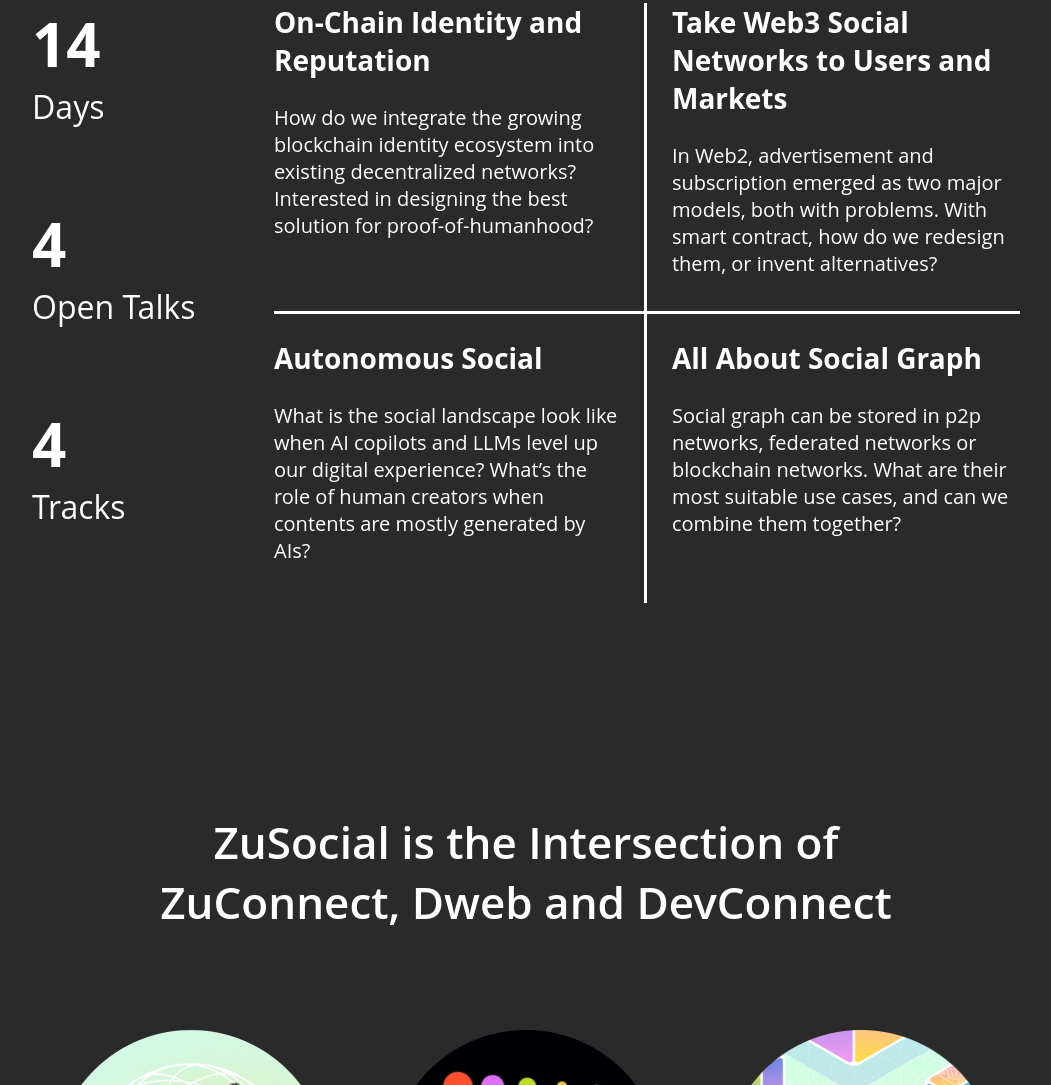
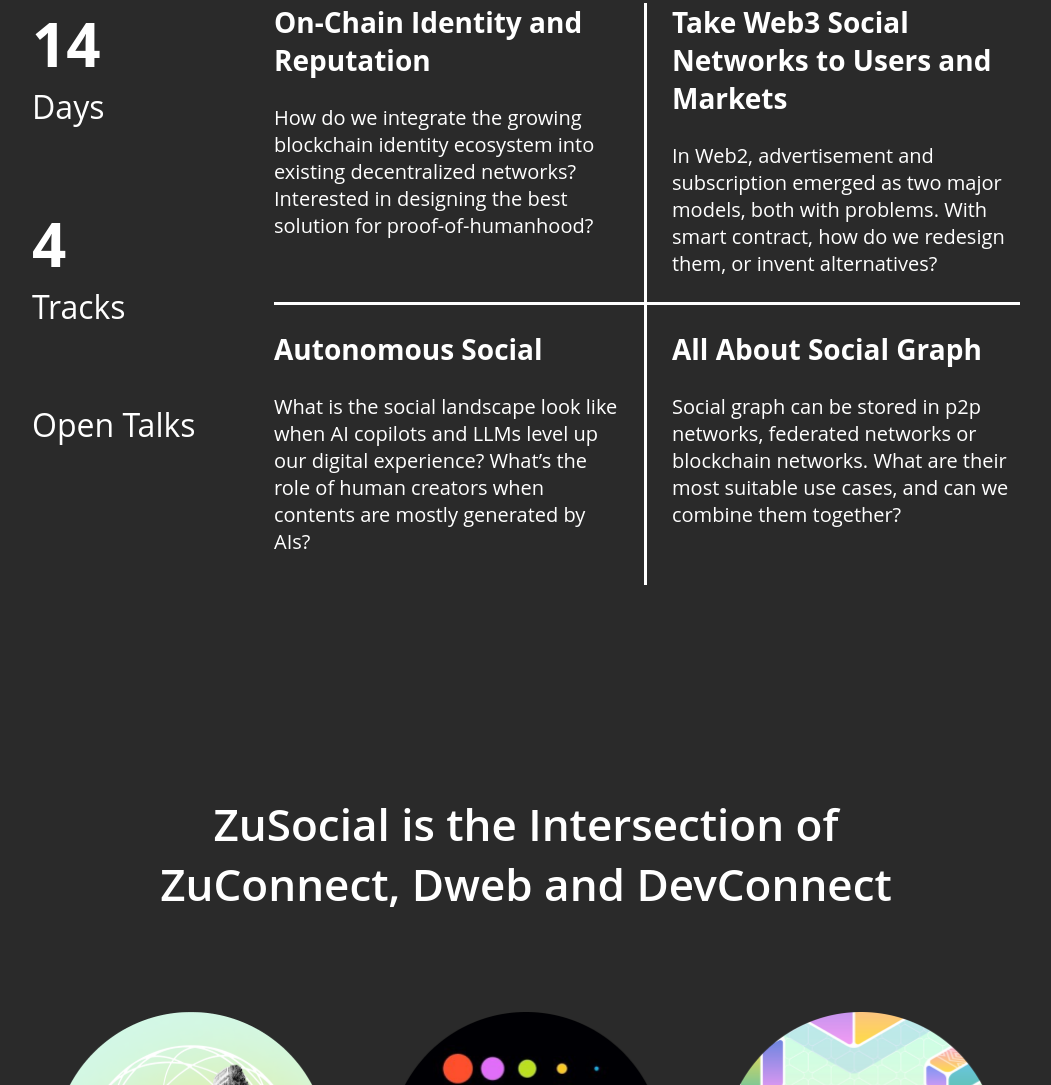
Before and after one commit to sociallayer-im/ZuSocial, a plain HTML site: page index.html in a window 1280 px wide. Shown: the part 2666-3751 px from the top of the page, without its empty margins (114-1165 px from the left). Drawn offline with Linux system fonts and the light colour scheme; a web font is replaced by a local one.

Commit message:
update index

```diff
--- a/index.html
+++ b/index.html
@@ -79,11 +79,11 @@
             </div>
             <div  class="item">
                 <div class="main">4</div>
-                <div class="sub">Open Talks</div>
+                <div class="sub">Tracks</div>
             </div>
             <div  class="item">
-                <div class="main">4</div>
-                <div class="sub">Tracks</div>
+                <div class="main"></div>
+                <div class="sub">Open Talks</div>
             </div>
         </div>
         <div class="module-c-inner-right">
```
